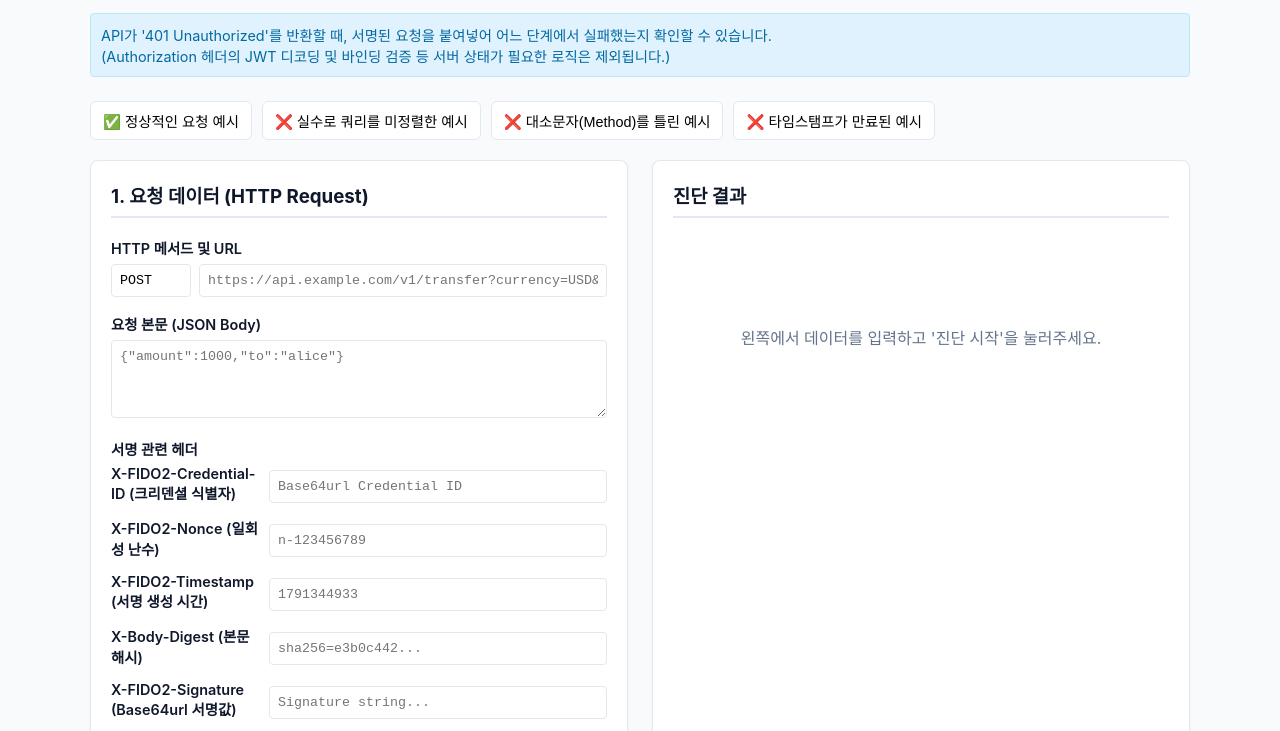
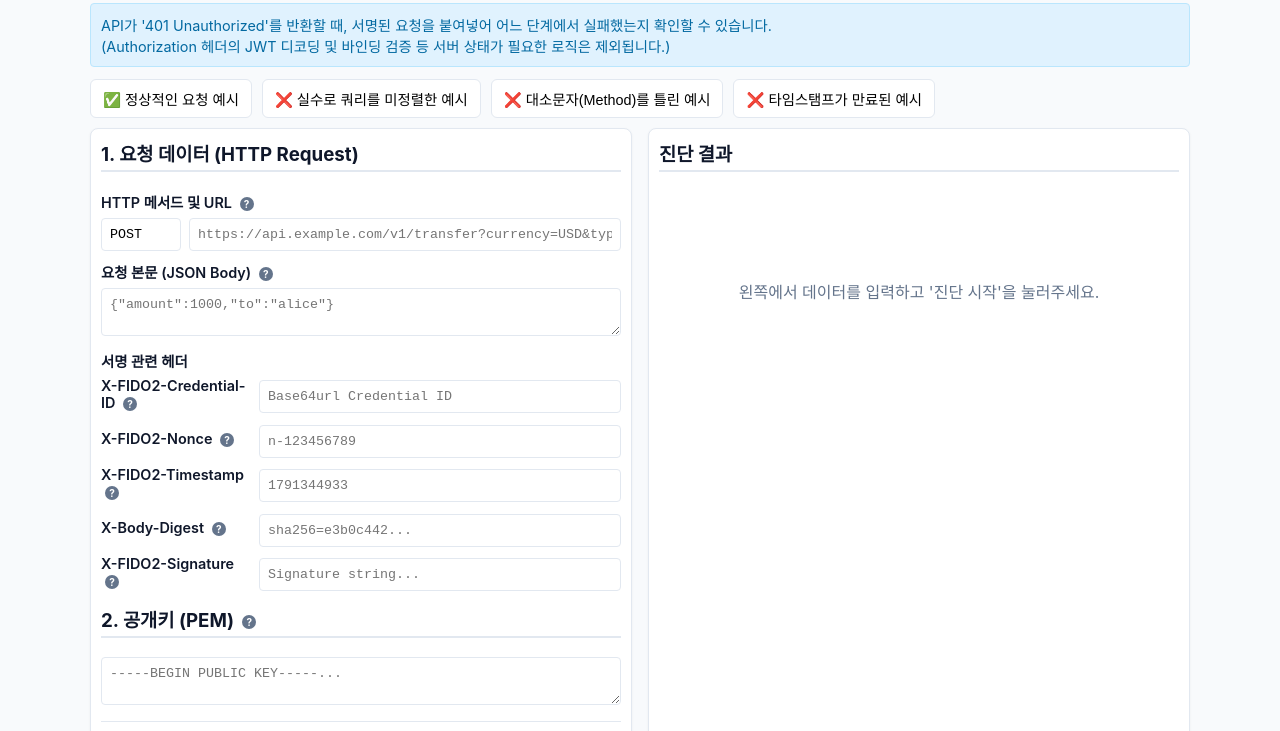
Before and after one commit to altdmfk/pop-diagnoser, a plain HTML site: page index.html in a window 1280 px wide. Shown: the part 98-829 px from the top of the page. Drawn offline with Linux system fonts and the light colour scheme.

Commit message:
style: Reduce margins and add tooltips for better UX

```diff
--- a/index.html
+++ b/index.html
@@ -53,7 +53,7 @@
 
         <div class="form-group">
 
-          <label>HTTP 메서드 및 URL</label>
+          <label>HTTP 메서드 및 URL <span class="tooltip-icon" data-tooltip="게이트웨이가 검사할 원본 요청의 메서드와 URL입니다.">?</span></label>
 
           <div class="url-input-group">
 
@@ -69,9 +69,9 @@
 
         <div class="form-group">
 
-          <label>요청 본문 (JSON Body)</label>
+          <label>요청 본문 (JSON Body) <span class="tooltip-icon" data-tooltip="스트리밍 해시 대조에 사용될 원본 본문(Payload)입니다.">?</span></label>
 
-          <textarea id="req-body" rows="4" placeholder='{"amount":1000,"to":"alice"}'></textarea>
+          <textarea id="req-body" rows="2" placeholder='{"amount":1000,"to":"alice"}'></textarea>
 
         </div>
 
@@ -84,28 +84,28 @@
           <div class="headers-grid">
 
 
-            <label>X-FIDO2-Credential-ID (크리덴셜 식별자)</label>
+            <label>X-FIDO2-Credential-ID <span class="tooltip-icon" data-tooltip="서명 검증에 쓰일 공개키를 식별하는 ID입니다.">?</span></label>
             <input type="text" id="req-credential-id" placeholder="Base64url Credential ID">
 
-            <label>X-FIDO2-Nonce (일회성 난수)</label>
+            <label>X-FIDO2-Nonce <span class="tooltip-icon" data-tooltip="재전송 공격을 막기 위해 1회만 사용되는 난수(16바이트)입니다.">?</span></label>
 
             <input type="text" id="req-nonce" placeholder="n-123456789">
 
 
 
-            <label>X-FIDO2-Timestamp (서명 생성 시간)</label>
+            <label>X-FIDO2-Timestamp <span class="tooltip-icon" data-tooltip="서명된 시간(Unix Timestamp). 게이트웨이 시간과 60초 이내여야 합니다.">?</span></label>
 
             <input type="text" id="req-timestamp" placeholder="1791344933">
 
 
 
-            <label>X-Body-Digest (본문 해시)</label>
+            <label>X-Body-Digest <span class="tooltip-icon" data-tooltip="본문의 무결성을 검증하기 위한 Base64url 해시값입니다.">?</span></label>
 
             <input type="text" id="req-digest" placeholder="sha256=e3b0c442...">
 
 
 
-            <label>X-FIDO2-Signature (Base64url 서명값)</label>
+            <label>X-FIDO2-Signature <span class="tooltip-icon" data-tooltip="위 헤더와 본문 해시를 합쳐 FIDO 인증기로 서명한 ECDSA 서명값입니다.">?</span></label>
 
             <input type="text" id="req-signature" placeholder="Signature string...">
 
@@ -115,9 +115,9 @@
 
 
 
-        <h3>2. 공개키 (PEM)</h3>
+        <h3>2. 공개키 (PEM) <span class="tooltip-icon" data-tooltip="서명을 검증할 공개키. 실제 게이트웨이는 Credential-ID로 DB에서 가져옵니다.">?</span></h3>
 
-        <textarea id="req-pubkey" rows="4" placeholder="-----BEGIN PUBLIC KEY-----..."></textarea>
+        <textarea id="req-pubkey" rows="2" placeholder="-----BEGIN PUBLIC KEY-----..."></textarea>
 
 
 
--- a/style.css
+++ b/style.css
@@ -14,7 +14,7 @@ body {
   background-color: var(--bg-color);
   color: var(--text-main);
   margin: 0;
-  padding: 20px;
+  padding: 10px;
 }
 
 .container {
@@ -23,11 +23,11 @@ body {
 }
 
 header {
-  margin-bottom: 24px;
+  margin-bottom: 12px;
 }
 
 h1 { margin-top: 0; font-size: 1.5rem; }
-h3 { margin-top: 0; border-bottom: 2px solid var(--border-color); padding-bottom: 8px;}
+h3 { margin-top: 0; border-bottom: 2px solid var(--border-color); padding-bottom: 4px;}
 
 .alert {
   padding: 12px;
@@ -41,7 +41,7 @@ h3 { margin-top: 0; border-bottom: 2px solid var(--border-color); padding-bottom
 .demo-buttons {
   display: flex;
   gap: 10px;
-  margin-bottom: 20px;
+  margin-bottom: 10px;
   flex-wrap: wrap;
 }
 
@@ -59,19 +59,19 @@ h3 { margin-top: 0; border-bottom: 2px solid var(--border-color); padding-bottom
 .main-content {
   display: grid;
   grid-template-columns: 1fr 1fr;
-  gap: 24px;
+  gap: 16px;
 }
 
 .input-section, .result-section {
   background: var(--surface-color);
-  padding: 20px;
+  padding: 10px;
   border-radius: 8px;
   border: 1px solid var(--border-color);
   box-shadow: 0 1px 3px rgba(0,0,0,0.05);
 }
 
 .form-group {
-  margin-bottom: 16px;
+  margin-bottom: 10px;
 }
 .form-group label {
   display: block;
@@ -102,8 +102,8 @@ input[type="text"], input[type="number"], textarea {
   display: flex;
   justify-content: space-between;
   align-items: center;
-  margin-top: 20px;
-  padding-top: 20px;
+  margin-top: 12px;
+  padding-top: 12px;
   border-top: 1px solid var(--border-color);
 }
 
@@ -201,3 +201,52 @@ input[type="text"], input[type="number"], textarea {
 .desc-label { font-size: 0.85rem; margin-top: 10px; }
 
 #overhead-info { display: none; }
+
+.tooltip-icon {
+  display: inline-flex;
+  align-items: center;
+  justify-content: center;
+  width: 14px;
+  height: 14px;
+  border-radius: 50%;
+  background: var(--text-muted);
+  color: white;
+  font-size: 10px;
+  font-weight: bold;
+  margin-left: 4px;
+  cursor: help;
+  position: relative;
+  vertical-align: middle;
+}
+.tooltip-icon:hover::after {
+  content: attr(data-tooltip);
+  position: absolute;
+  bottom: 120%;
+  left: 50%;
+  transform: translateX(-50%);
+  background: #333;
+  color: #fff;
+  padding: 6px 10px;
+  border-radius: 6px;
+  white-space: normal;
+  width: max-content;
+  max-width: 250px;
+  font-size: 11px;
+  line-height: 1.4;
+  font-weight: normal;
+  z-index: 10;
+  pointer-events: none;
+  box-shadow: 0 4px 6px rgba(0,0,0,0.1);
+}
+.tooltip-icon:hover::before {
+  content: '';
+  position: absolute;
+  bottom: 100%;
+  left: 50%;
+  transform: translateX(-50%);
+  border: 4px solid transparent;
+  border-top-color: #333;
+  margin-bottom: -2px;
+  z-index: 10;
+  pointer-events: none;
+}
```
